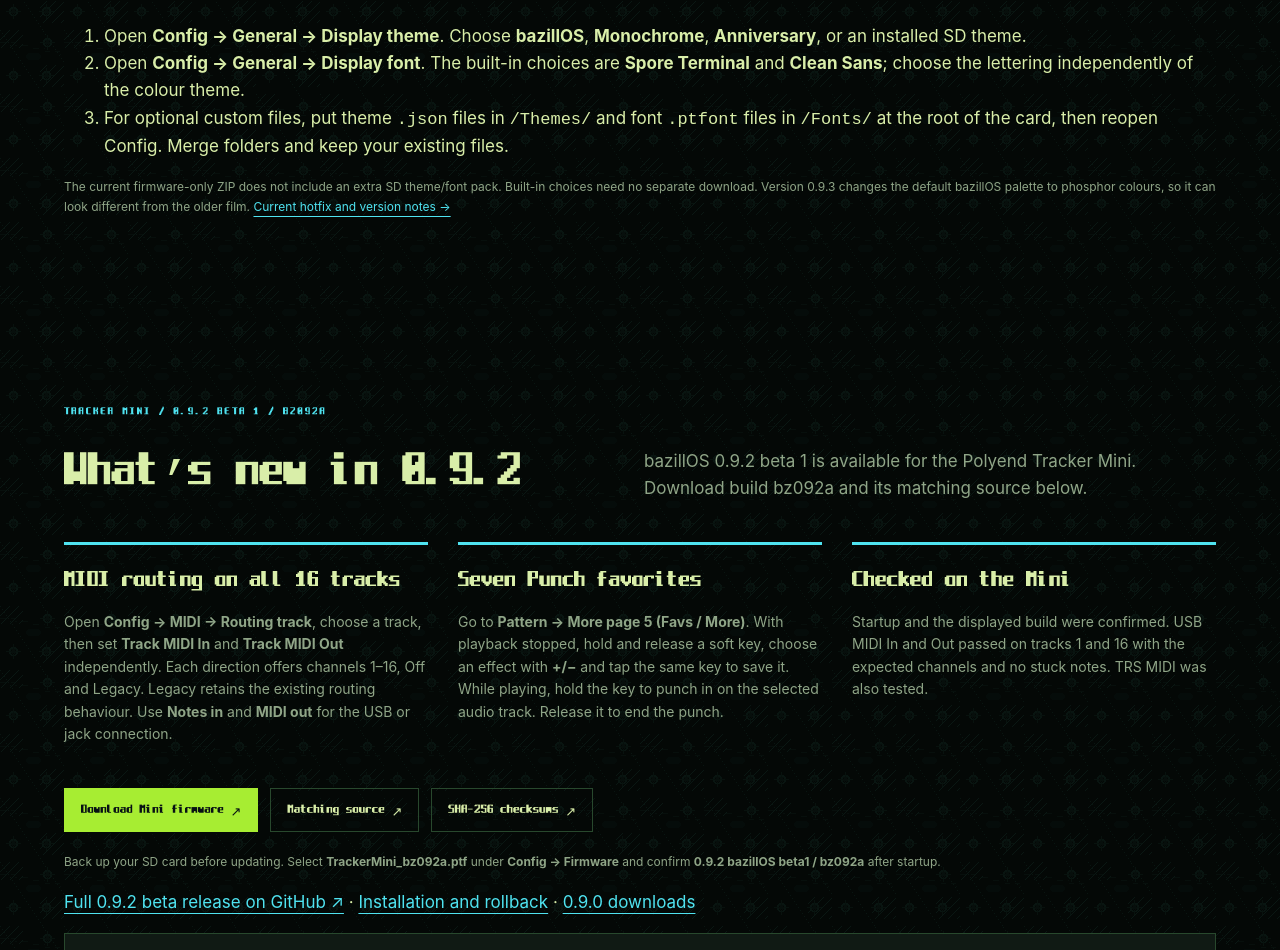
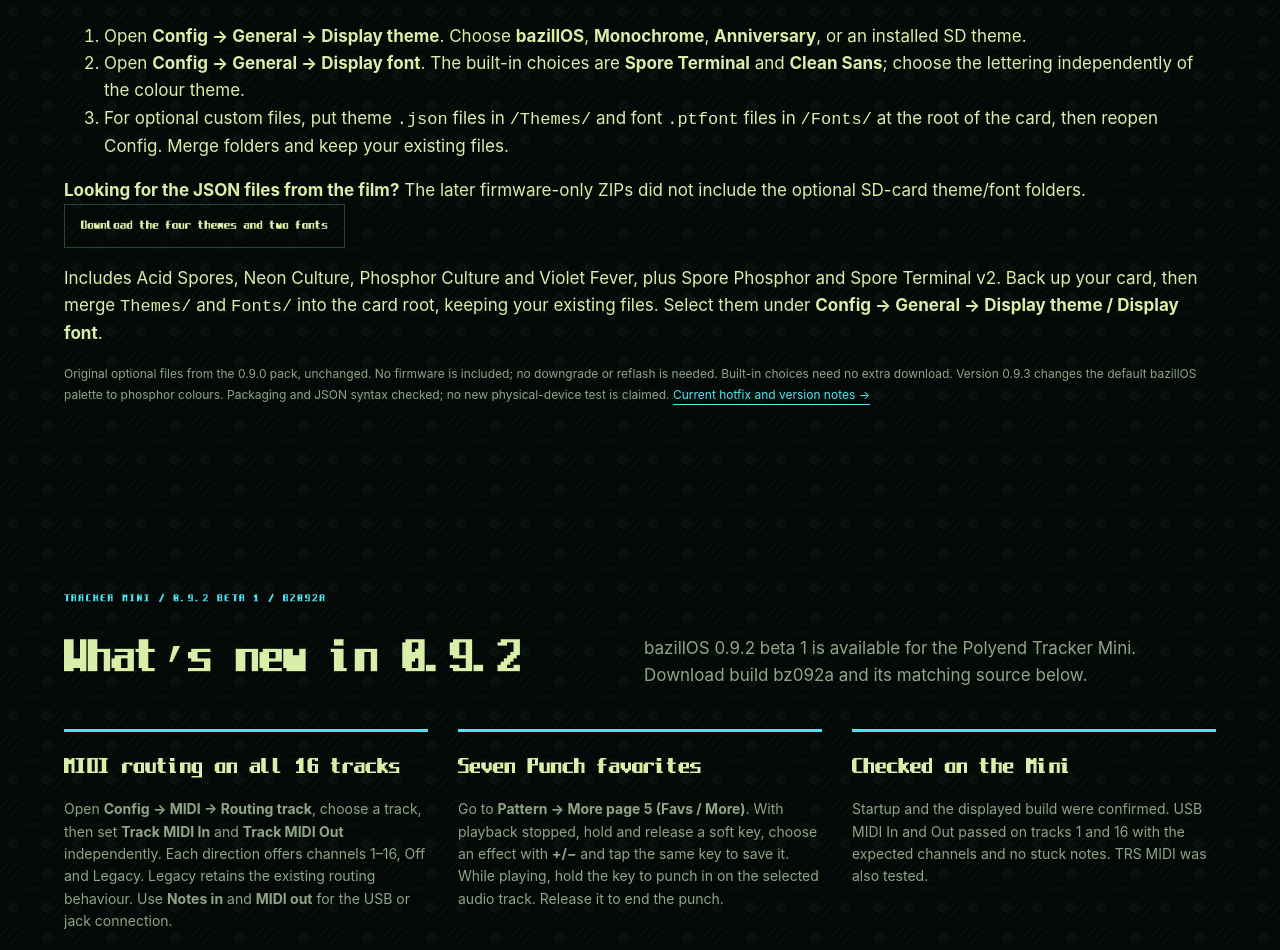
Before and after one commit to kidbee85-beep/bazillOS, a plain HTML site: page index.html in a window 1280 px wide. Shown: the part 3938-4888 px from the top of the page. Drawn offline with Linux system fonts and the light colour scheme.

Commit message:
Restore access to optional themes and fonts as separate download

```diff
--- a/index.html
+++ b/index.html
@@ -20,7 +20,7 @@
 <section class="wrap" id="looks" aria-labelledby="looks-title">
   <div class="section-head"><p class="eyebrow">DISPLAY / QUICK HELP</p><h2 id="looks-title">Where are the four looks?</h2><p>The 0.9.2 film shows four theme and font pairings. Colour and lettering are separate settings, rather than four combined video presets.</p></div>
   <ol><li>Open <strong>Config → General → Display theme</strong>. Choose <strong>bazillOS</strong>, <strong>Monochrome</strong>, <strong>Anniversary</strong>, or an installed SD theme.</li><li>Open <strong>Config → General → Display font</strong>. The built-in choices are <strong>Spore Terminal</strong> and <strong>Clean Sans</strong>; choose the lettering independently of the colour theme.</li><li>For optional custom files, put theme <code>.json</code> files in <code>/Themes/</code> and font <code>.ptfont</code> files in <code>/Fonts/</code> at the root of the card, then reopen Config. Merge folders and keep your existing files.</li></ol>
-  <p class="quiet">The current firmware-only ZIP does not include an extra SD theme/font pack. Built-in choices need no separate download. Version 0.9.3 changes the default bazillOS palette to phosphor colours, so it can look different from the older film. <a href="#release-093">Current hotfix and version notes →</a></p>
+  <p><strong>Looking for the JSON files from the film?</strong> The later firmware-only ZIPs did not include the optional SD-card theme/font folders. <a class="button" href="https://github.com/kidbee85-beep/bazillOS/releases/download/v0.9.3-beta.2/bazillOS-Optional-Themes-and-Fonts.zip">Download the four themes and two fonts</a></p><p>Includes Acid Spores, Neon Culture, Phosphor Culture and Violet Fever, plus Spore Phosphor and Spore Terminal v2. Back up your card, then merge <code>Themes/</code> and <code>Fonts/</code> into the card root, keeping your existing files. Select them under <strong>Config → General → Display theme / Display font</strong>.</p><p class="quiet">Original optional files from the 0.9.0 pack, unchanged. No firmware is included; no downgrade or reflash is needed. Built-in choices need no extra download. Version 0.9.3 changes the default bazillOS palette to phosphor colours. Packaging and JSON syntax checked; no new physical-device test is claimed. <a href="#release-093">Current hotfix and version notes →</a></p>
 </section>
 <section class="wrap" id="release-092" aria-labelledby="release-092-title">
   <div class="section-head">
--- a/release.json
+++ b/release.json
@@ -11,6 +11,15 @@
       "bytes": 2723478,
       "sha256": "cbce088de0edfc642c64de50c8ab396fb249f454b71dcc2a97128b8bfce7e102",
       "url": "https://github.com/kidbee85-beep/bazillOS/releases/download/v0.9.3-beta.2/bazillOS-0.9.3-beta.2-Mini-Firmware.zip"
+    },
+    {
+      "filename": "bazillOS-Optional-Themes-and-Fonts.zip",
+      "title": "Four optional themes + two fonts",
+      "description": "Original SD-card themes/fonts from 0.9.0, unchanged. Includes Acid Spores, Neon Culture, Phosphor Culture and Violet Fever. Merge Themes/ and Fonts/ into the card root. No firmware or downgrade required.",
+      "firmware": false,
+      "bytes": 17867,
+      "sha256": "ed8f3b14e2b452f1ce2815ccca4644733aab1ceacb551adc0177dae258c122ce",
+      "url": "https://github.com/kidbee85-beep/bazillOS/releases/download/v0.9.3-beta.2/bazillOS-Optional-Themes-and-Fonts.zip"
     },
     {
       "filename": "bazillOS-0.9.3-beta.2-Source.zip",
```
Also changed, not shown: 1 other file.
